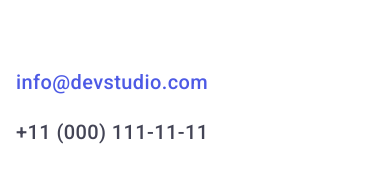
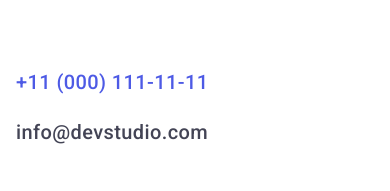
Before and after one commit to taisiiiaaa/goit-markup-06, a plain HTML site: page index.html in a window 390 px wide. Both pictures are taken after a click on the button 321 px from the left and 31 px from the top of the page. Shown: the part 570-761 px from the top of the page. Drawn offline with nearby package versions, Linux system fonts and the light colour scheme.

Commit message:
small fix

```diff
--- a/css/styles.css
+++ b/css/styles.css
@@ -900,11 +900,11 @@ address {
 
 .mobile-email-phone {
   display: flex;
-  flex-direction: column;
+  flex-direction: column-reverse;
   gap: 24px;
 }
 
-.mobile-email-phone li:first-child a {
+.mobile-email-phone li:last-child a {
   color: #4d5ae5;
 }
 
```
